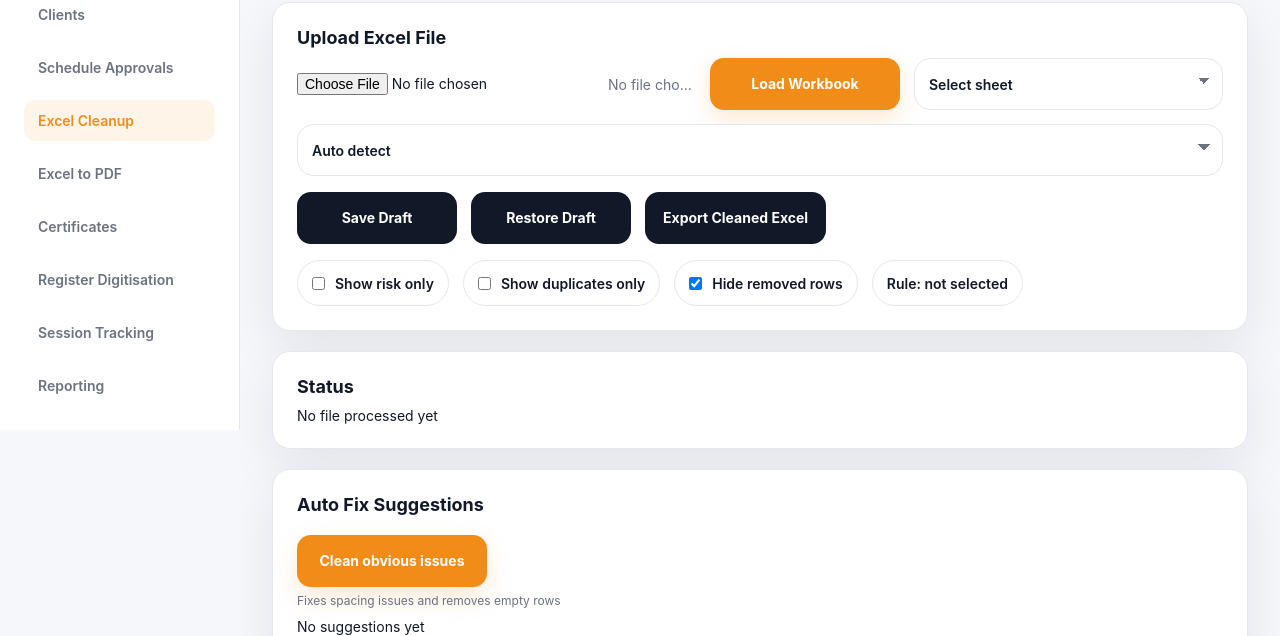
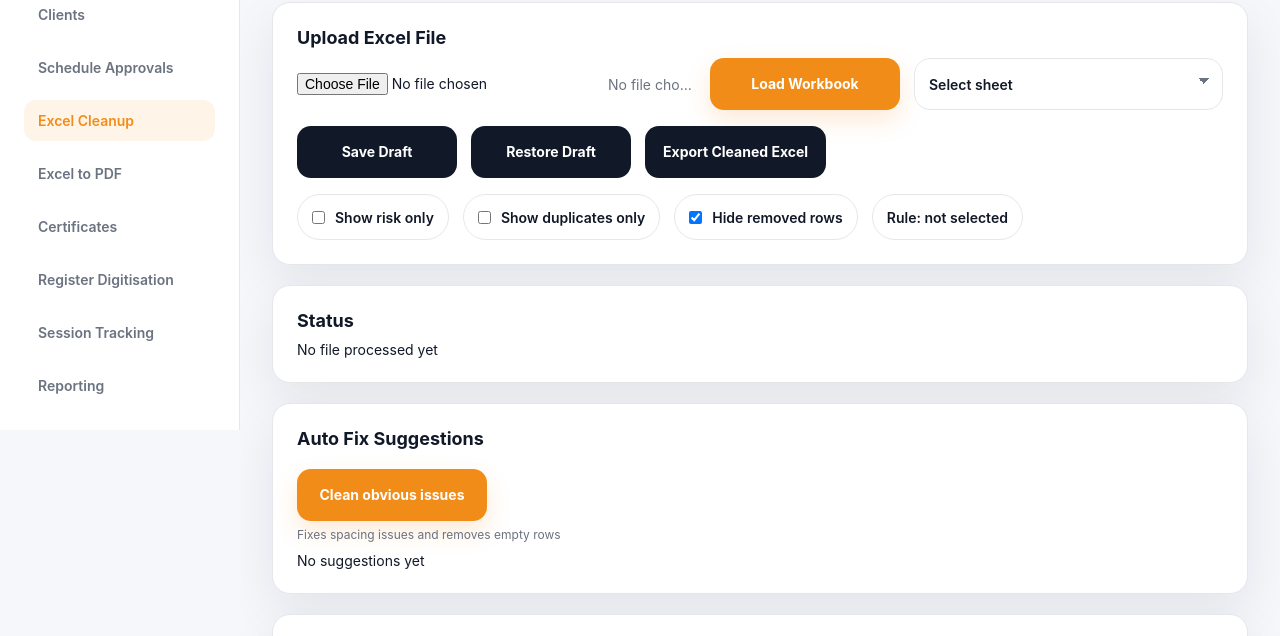
Before and after one commit to jnthoba995/pm-skillshouse-certificates, a website: page excel-cleanup.html in a window 1280 px wide. Shown: the part 155-791 px from the top of the page. Drawn offline with Linux system fonts and the light colour scheme; no server answers; sample sign-in values are in the browser's storage.

```diff
--- a/excel-cleanup.html
+++ b/excel-cleanup.html
@@ -37,11 +37,7 @@
             <option value="">Select sheet</option>
           </select>
 
-          <select id="ruleSelect" class="sheet-select cleanup-select">
-            <option value="auto">Auto detect</option>
-            <option value="training_register">Training Register</option>
-            <option value="generic">Generic workbook</option>
-          </select>
+          <select id="ruleSelect" style="display:none;"><option value="generic">Generic workbook</option></select>
         </div>
 
         <div class="cleanup-row cleanup-action-row">
```
